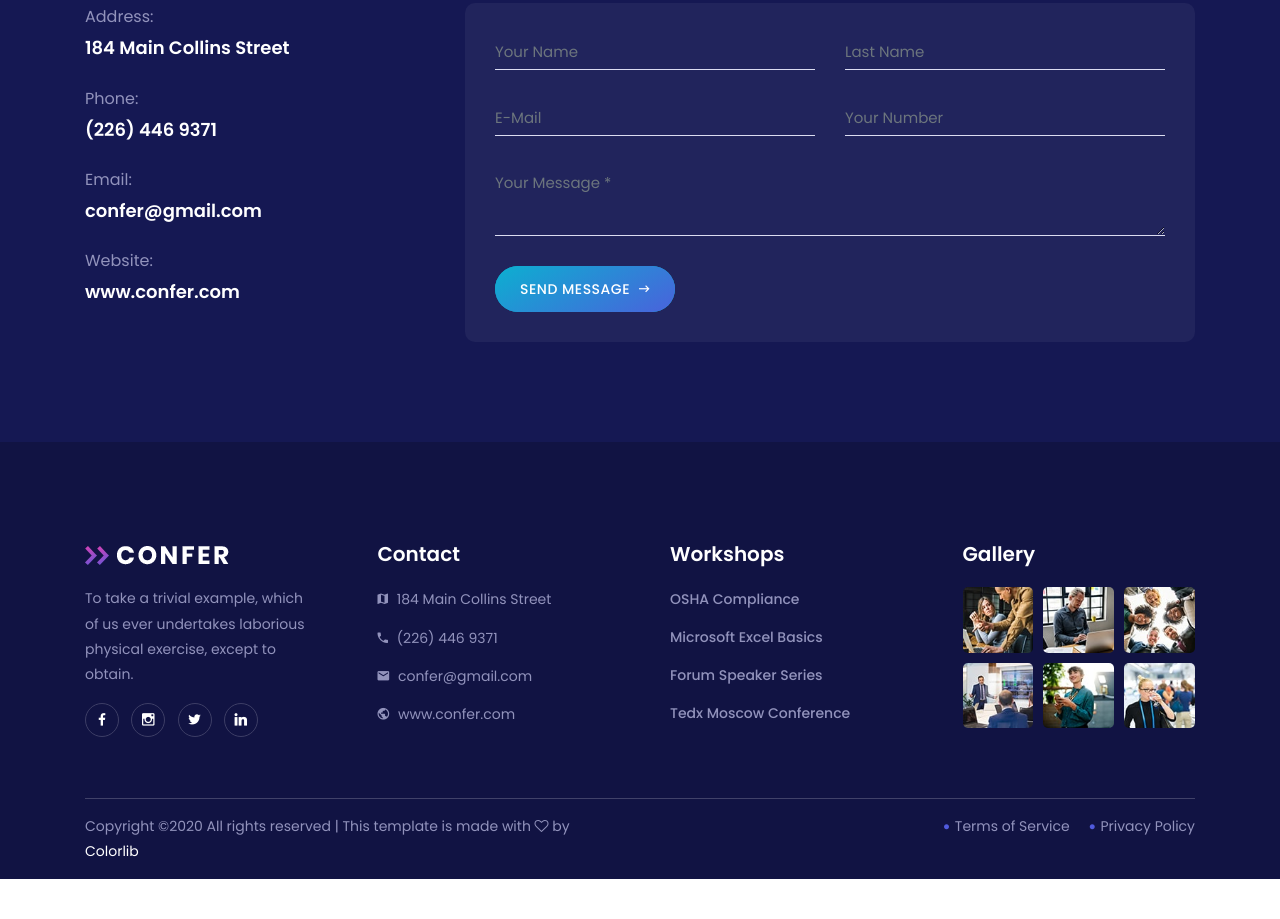
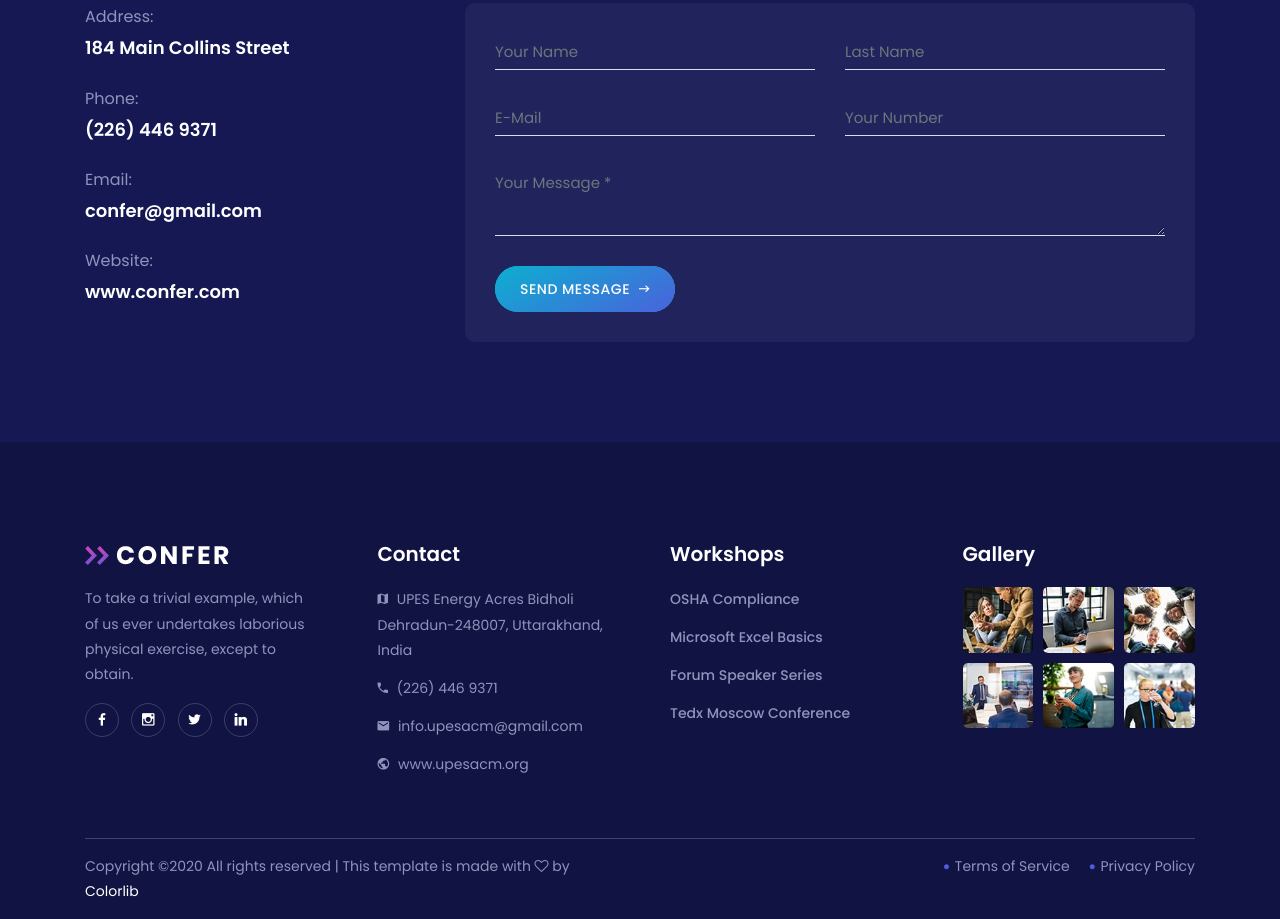
Before and after one commit to Nikunjbansal99/ACM-PRODIGY-2020, a website: page index.html in a window 1280 px wide. Shown: the part 7437-8356 px from the top of the page. Before the commit the page ends 8316 px from the top, so only its background shows below. Drawn offline with Linux system fonts and the light colour scheme.

Commit message:
index.html contact footer updated

```diff
--- a/index.html
+++ b/index.html
@@ -1041,10 +1041,13 @@
 
                             <!-- Contact Area -->
                             <div class="footer-contact-info">
-                                <p><i class="zmdi zmdi-map"></i> 184 Main Collins Street</p>
+                                <p><i class="zmdi zmdi-map"></i>
+                                    UPES Energy Acres Bidholi
+                                    Dehradun-248007, Uttarakhand, India
+                                </p>
                                 <p><i class="zmdi zmdi-phone"></i> (226) 446 9371</p>
-                                <p><i class="zmdi zmdi-email"></i> confer@gmail.com</p>
-                                <p><i class="zmdi zmdi-globe"></i> www.confer.com</p>
+                                <p><i class="zmdi zmdi-email"></i> info.upesacm@gmail.com</p>
+                                <p><i class="zmdi zmdi-globe"></i> www.upesacm.org</p>
                             </div>
                         </div>
                     </div>
```
